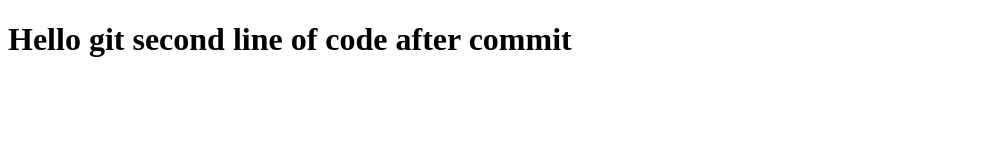
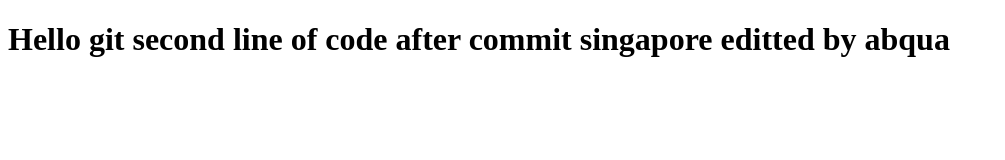
Before and after one commit to abusaadkhan/centralgit, a plain HTML site: page index.html in a window 1280 px wide. Shown: the whole page, without its empty margins (0-1005 px from the left). Drawn offline with Linux system fonts and the light colour scheme.

Commit message:
edit by abqua

```diff
--- a/index.html
+++ b/index.html
@@ -10,6 +10,7 @@
     <h1>
         Hello git
         second line of code after commit
+        singapore editted by abqua
     </h1>
 </body>
 </html>
```
